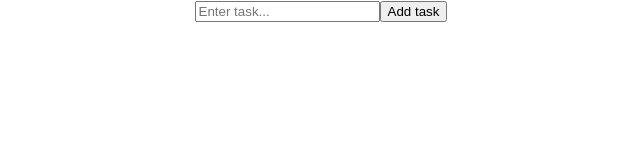
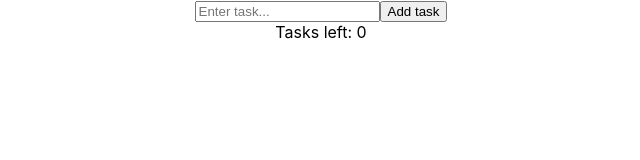
Before and after one commit to victorjaquez/dev-tasks, a React (Create React App) app: page / in a window 1280 px wide. Shown: the top 160 px of the page, without its empty margins (319-959 px from the left). Built offline with nearby package versions, Linux system fonts and the light colour scheme.

Commit message:
tasks total logic

```diff
--- a/src/components/TaskList.js
+++ b/src/components/TaskList.js
@@ -51,6 +51,9 @@ export default class TasksList extends React.Component {
             task={task}
           />
         ))}
+        <div>
+          Tasks left: {this.state.tasks.filter(task => !task.complete).length}
+        </div>
       </div>
     );
   }
```
